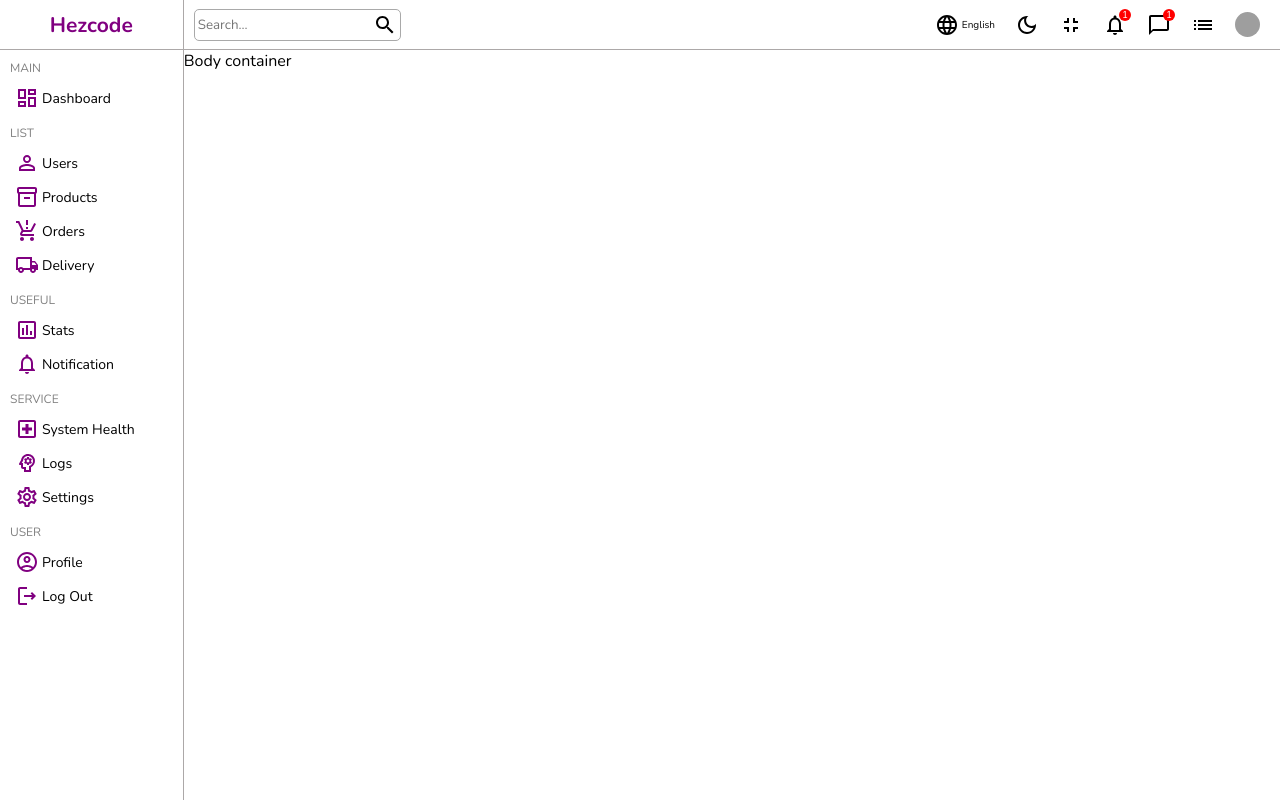
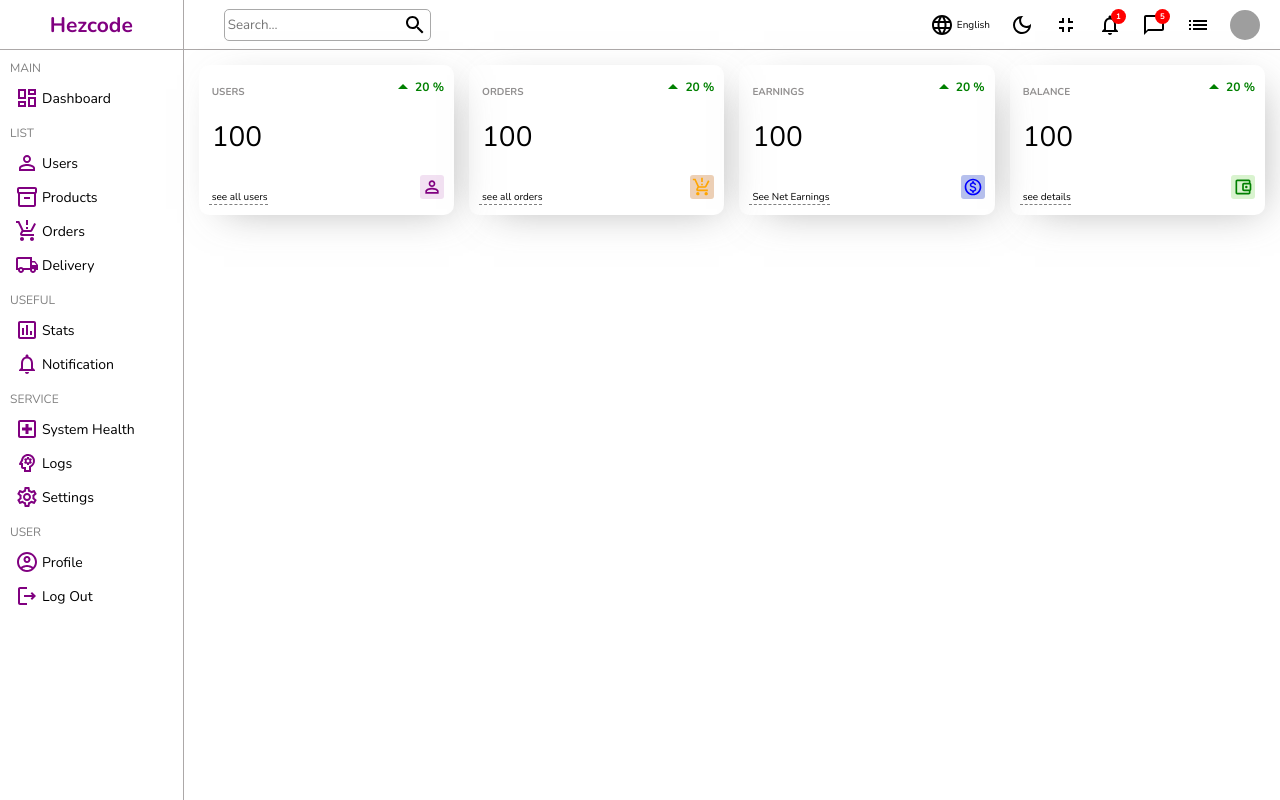
Before and after one commit to Obafemi-NG/admin-app, a React (Create React App) app: page / in a window 1280 px wide. Built offline with nearby package versions, Linux system fonts and the light colour scheme; grey boxes are pictures that could not be loaded.

Commit message:
created the widgets on the home page with all the necessary styling needed

```diff
--- a/src/components/Navbar/Navbar.jsx
+++ b/src/components/Navbar/Navbar.jsx
@@ -38,7 +38,7 @@ const Navbar = () => {
           <div className={styles.item}>
             {" "}
             <ChatBubbleOutlineOutlinedIcon className={styles.icon} />
-            <div className={styles.badge}>1</div>
+            <div className={styles.badge}>5</div>
           </div>
           <div className={styles.item}>
             {" "}
--- a/src/components/Navbar/Navbar.module.css
+++ b/src/components/Navbar/Navbar.module.css
@@ -10,6 +10,7 @@
   align-items: center;
   width: 100%;
   justify-content: space-between;
+  padding-left: 30px;
 }
 .search {
   border: 1px solid darkgray;
@@ -17,6 +18,7 @@
   border-radius: 5px;
   display: flex;
   align-items: center;
+  justify-content: space-between;
 }
 input {
   border: none;
@@ -42,11 +44,12 @@ input {
 }
 .badge {
   background-color: red;
-  font-size: 10px;
+  font-size: 8px;
+  font-weight: bold;
   color: white;
   border-radius: 50%;
-  height: 12px;
-  width: 12px;
+  height: 15px;
+  width: 15px;
   display: flex;
   align-items: center;
   justify-content: center;
@@ -56,7 +59,7 @@ input {
 }
 
 .avatar {
-  height: 25px;
-  width: 25px;
+  height: 30px;
+  width: 30px;
   border-radius: 50%;
 }
--- /dev/null
+++ b/src/components/Widgets/Widget.jsx
@@ -0,0 +1,102 @@
+import styles from "./Widget.module.css";
+
+import ArrowDropUpOutlinedIcon from "@mui/icons-material/ArrowDropUpOutlined";
+import PermIdentityOutlinedIcon from "@mui/icons-material/PermIdentityOutlined";
+import ProductionQuantityLimitsOutlinedIcon from "@mui/icons-material/ProductionQuantityLimitsOutlined";
+import MonetizationOnOutlinedIcon from "@mui/icons-material/MonetizationOnOutlined";
+import AccountBalanceWalletOutlinedIcon from "@mui/icons-material/AccountBalanceWalletOutlined";
+
+const Widget = ({ type }) => {
+  let data = {};
+
+  let amount = 100;
+  let diff = 20;
+  switch (type) {
+    case "user":
+      data = {
+        title: "USERS",
+        isMoney: false,
+        link: "see all users",
+        icon: (
+          <PermIdentityOutlinedIcon
+            className={styles["widget-icon"]}
+            style={{
+              color: "purple",
+              backgroundColor: "rgba(148, 5, 148, 0.123)",
+            }}
+          />
+        ),
+      };
+      break;
+    case "orders":
+      data = {
+        title: "ORDERS",
+        isMoney: false,
+        link: "see all orders",
+        icon: (
+          <ProductionQuantityLimitsOutlinedIcon
+            className={styles["widget-icon"]}
+            style={{
+              color: "orange",
+              backgroundColor: "rgba(194, 101, 14, 0.301)",
+            }}
+          />
+        ),
+      };
+      break;
+    case "earnings":
+      data = {
+        title: "EARNINGS",
+        isMoney: false,
+        link: "See Net Earnings",
+        icon: (
+          <MonetizationOnOutlinedIcon
+            className={styles["widget-icon"]}
+            style={{
+              color: "blue",
+              backgroundColor: "rgba(14, 47, 194, 0.301)",
+            }}
+          />
+        ),
+      };
+      break;
+    case "balance":
+      data = {
+        title: "BALANCE",
+        isMoney: false,
+        link: "see details",
+        icon: (
+          <AccountBalanceWalletOutlinedIcon
+            className={styles["widget-icon"]}
+            style={{
+              color: "green",
+              backgroundColor: "rgba(65, 194, 14, 0.199)",
+            }}
+          />
+        ),
+      };
+      break;
+
+    default:
+      break;
+  }
+  console.log(data.link);
+  return (
+    <div className={styles.widget}>
+      <div className={styles.left}>
+        <span className={styles.title}> {data.title} </span>
+        <span className={styles.amount}> {amount} </span>
+        <span className={styles.cta}> {data.link} </span>
+      </div>
+      <div className={styles.right}>
+        <div className={styles.diff}>
+          <ArrowDropUpOutlinedIcon className={styles["arrow-icon"]} />{" "}
+          <p>{diff} %</p>
+        </div>
+        <div className={styles["icon-container"]}> {data.icon} </div>
+      </div>
+    </div>
+  );
+};
+
+export default Widget;
--- /dev/null
+++ b/src/components/Widgets/Widget.module.css
@@ -0,0 +1,64 @@
+.widget {
+  display: flex;
+
+  flex: 1;
+  height: 150px;
+  padding: 10px;
+  border-radius: 10px;
+
+  justify-content: space-between;
+  box-shadow: 10px 9px 39px -15px rgba(153, 153, 153, 0.78);
+  -webkit-box-shadow: 10px 9px 39px -15px rgba(153, 153, 153, 0.78);
+  -moz-box-shadow: 10px 9px 39px -15px rgba(153, 153, 153, 0.78);
+}
+
+.title {
+  font-size: 10px;
+  font-weight: bold;
+  color: rgb(145, 143, 143);
+  margin-top: 10px;
+}
+.amount {
+  font-size: 28px;
+}
+.cta {
+  font-size: 10px;
+  margin-top: 15px;
+  border-bottom: 1px dashed gray;
+  width: max-content;
+  cursor: pointer;
+}
+
+.right,
+.left {
+  display: flex;
+  flex-direction: column;
+  justify-content: space-between;
+}
+.diff {
+  display: flex;
+  font-size: 12px;
+  align-items: center;
+  /* margin: 0;
+  padding: 0; */
+}
+
+.diff p {
+  font-weight: bold;
+  color: green;
+}
+.arrow-icon {
+  color: green;
+}
+.widget-icon {
+  font-size: 26px;
+  border-radius: 3px;
+  padding: 2px;
+  border-radius: 3px;
+}
+
+.icon-container {
+  align-self: flex-end;
+  /* margin: 0; */
+  /* padding: 0; */
+}
--- a/src/components/index.js
+++ b/src/components/index.js
@@ -1,2 +1,3 @@
 export { default as Navbar } from "./Navbar/Navbar";
 export { default as Sidebar } from "./Sidebar/Sidebar";
+export { default as Widget } from "./Widgets/Widget";
--- a/src/pages/Home/Home.jsx
+++ b/src/pages/Home/Home.jsx
@@ -1,5 +1,4 @@
-import { Fragment } from "react";
-import { Sidebar, Navbar } from "../../components";
+import { Sidebar, Navbar, Widget } from "../../components";
 
 import styles from "./Home.module.css";
 
@@ -10,7 +9,12 @@ const Home = () => {
       <div className={styles.container}>
         {" "}
         <Navbar />
-        Body container
+        <div className={styles.widgets}>
+          <Widget type="user" />
+          <Widget type="orders" />
+          <Widget type="earnings" />
+          <Widget type="balance" />
+        </div>
       </div>
     </div>
   );
--- a/src/pages/Home/Home.module.css
+++ b/src/pages/Home/Home.module.css
@@ -5,3 +5,9 @@
 .container {
   flex: 6;
 }
+
+.widgets {
+  display: flex;
+  gap: 15px;
+  margin: 15px;
+}
```
